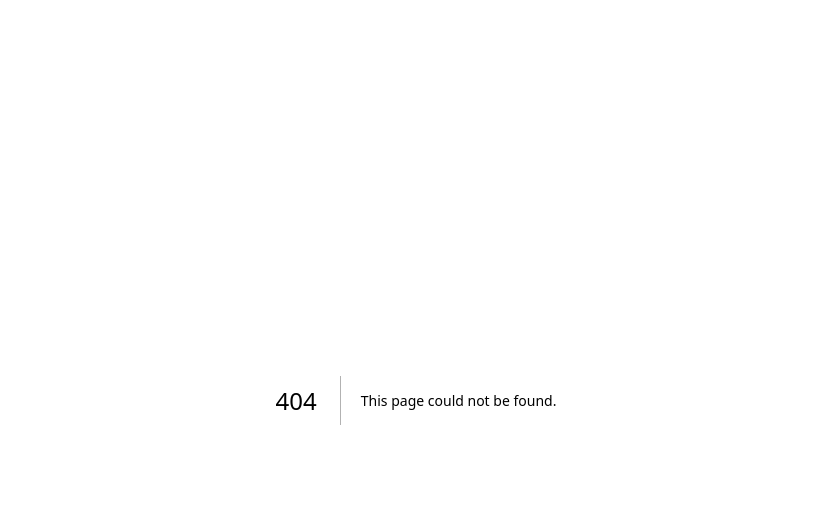
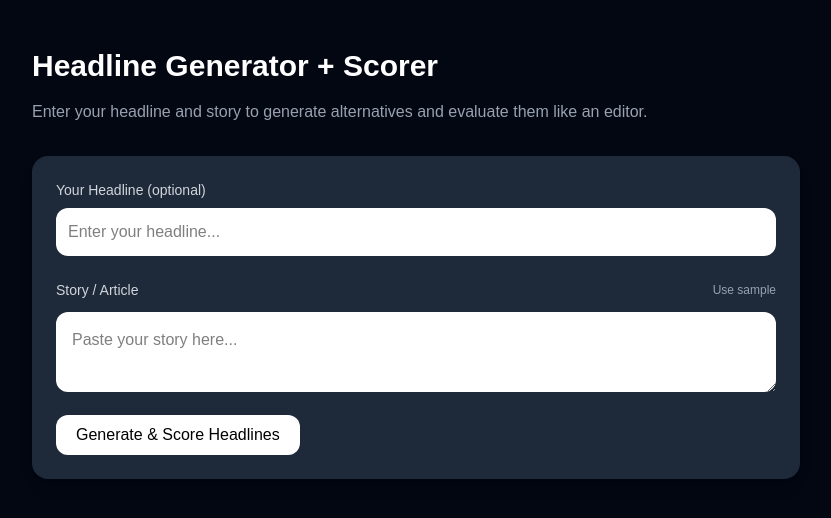
Before and after one commit to KestCo/my-portfolio, a Next.js app: page /projects/headline-tool in a window 1280 px wide. Before the commit this address had no page. Shown: the top 518 px of the page, without its empty margins (224-1055 px from the left). Built offline with nearby package versions, Linux system fonts and the light colour scheme.

Commit message:
add headline tool to homepage

```diff
--- a/app/page.tsx
+++ b/app/page.tsx
@@ -3,7 +3,7 @@ import Link from "next/link";
 export default function Home() {
   return (
     <main className="min-h-screen bg-black text-white px-6 py-16">
-      <div className="max-w-5xl mx-auto">
+      <div className="max-w-6xl mx-auto">
 
         {/* Hero Section */}
         <section className="mb-24">
@@ -39,20 +39,20 @@ export default function Home() {
         <section id="projects" className="mb-24">
           <h2 className="text-2xl font-semibold mb-10">Featured Work</h2>
 
-          <div className="grid md:grid-cols-3 gap-8">
+          <div className="grid md:grid-cols-2 lg:grid-cols-4 gap-6">
 
             {/* Automation */}
             <Link
               href="/projects/automation"
-              className="group border border-gray-800 rounded-2xl p-8 hover:border-gray-500 transition"
+              className="group border border-gray-800 rounded-2xl p-6 hover:border-gray-500 transition"
             >
-              <h3 className="text-xl font-semibold mb-3 group-hover:underline">
+              <h3 className="text-lg font-semibold mb-2 group-hover:underline">
                 Automation Systems
               </h3>
-              <p className="text-gray-400 mb-6">
-                AI-powered tools and workflows for headline writing, page automation and content production efficiency.
+              <p className="text-gray-400 text-sm mb-4">
+                AI-powered workflows for headline writing, layout automation and newsroom efficiency.
               </p>
-              <span className="text-sm text-gray-500 group-hover:text-white transition">
+              <span className="text-xs text-gray-500 group-hover:text-white transition">
                 View demos →
               </span>
             </Link>
@@ -60,31 +60,47 @@ export default function Home() {
             {/* Apps */}
             <Link
               href="/projects/apps"
-              className="group border border-gray-800 rounded-2xl p-8 hover:border-gray-500 transition"
+              className="group border border-gray-800 rounded-2xl p-6 hover:border-gray-500 transition"
             >
-              <h3 className="text-xl font-semibold mb-3 group-hover:underline">
+              <h3 className="text-lg font-semibold mb-2 group-hover:underline">
                 Apps & Interactive Tools
               </h3>
-              <p className="text-gray-400 mb-6">
-                Interactive applications exploring logic, feedback systems and user-driven experiences.
+              <p className="text-gray-400 text-sm mb-4">
+                Interactive applications exploring logic, feedback and user-driven systems.
               </p>
-              <span className="text-sm text-gray-500 group-hover:text-white transition">
+              <span className="text-xs text-gray-500 group-hover:text-white transition">
                 View demos →
+              </span>
+            </Link>
+
+            {/* Headline Tool */}
+            <Link
+              href="/projects/headline-tool"
+              className="group border border-gray-800 rounded-2xl p-6 hover:border-gray-500 transition"
+            >
+              <h3 className="text-lg font-semibold mb-2 group-hover:underline">
+                Headline Generator + Scorer
+              </h3>
+              <p className="text-gray-400 text-sm mb-4">
+                A custom tool that generates, scores and ranks headlines using editorial constraints and context.
+              </p>
+              <span className="text-xs text-gray-500 group-hover:text-white transition">
+                Try the tool →
               </span>
             </Link>
 
             {/* Guide */}
             <Link
               href="/projects/how-this-site-was-built"
-              className="group border border-gray-800 rounded-2xl p-8 hover:border-gray-500 transition"
+              className="group border border-gray-800 rounded-2xl p-6 hover:border-gray-500 transition"
             >
-              <h3 className="text-xl font-semibold mb-3 group-hover:underline">
-                How This Site Was Built
+              <h3 className="text-lg font-semibold mb-2 group-hover:underline">
+                How this site was built
               </h3>
-              <p className="text-gray-400 mb-6">
-                A step-by-step guide showing how this portfolio was built and deployed using Next.js, GitHub and Vercel.
+              <p className="text-gray-400 text-sm mb-4">
+                A step-by-step guide showing how this portfolio was built and deployed.
               </p>
-              <span className="text-sm text-gray-500 group-hover:text-white transition">
+              <span className="text-xs text-gray-500 group-hover:text-white transition">
                 View guide →
               </span>
             </Link>
@@ -101,11 +117,9 @@ export default function Home() {
             <br /><br />
             My path shifted into production and design in Carson City, Nevada, then expanded further in Austin, Texas, where I led design teams responsible for multiple publications. I continued taking on broader operational roles in Killeen and Houston, working across copy editing, production systems and team management.
             <br /><br />
-            Along the way, I started noticing the same themes showing up everywhere — in the Wall Street Journal, the New York Times, CNBC and across our own Texas publications: automation, AI, and the future of work. That curiosity turned into focus. About five years ago, I began working directly with automation systems through Stibo, helping develop template and layout systems as part of Hearst’s early push into production automation.
+            Along the way, I started noticing recurring themes across major publications — automation, AI and the future of work. That curiosity led me to build tools and systems that improve efficiency and output.
             <br /><br />
-            From there, I wanted to understand AI more deeply, so I started building. I trained tools using a Hearst stylebook, grammar references and dictionaries to see how far I could push them in real editorial workflows. That experimentation turned into practical systems—GPT tools, automation workflows and the projects showcased on this site.
-            <br /><br />
-            I’m entirely self-taught, and I tend to work across disciplines rather than within one lane — connecting ideas between journalism, technology and operations. That cross-pollination is what drives most of what I build: tools that are grounded in real workflows but shaped by experimentation, curiosity and the user experience.
+            I’m entirely self-taught and tend to work across disciplines, connecting ideas between journalism, technology and operations.
             <br /><br />
             Outside of work, I played college football and paint — two disciplines that continue to shape how I approach structure, creativity and problem-solving.
           </p>
--- /dev/null
+++ b/app/projects/headline-tool/page.tsx
@@ -0,0 +1,246 @@
+"use client";
+
+import { useState } from "react";
+
+function scoreHeadline(headline: string, story: string) {
+  const words = headline.split(" ");
+
+  let clarity = words.length > 4 ? 8 : 6;
+  let brevity = words.length <= 12 ? 9 : 6;
+
+  let verbStrength = /announces|reveals|launches|approves|rejects|wins|loses/i.test(headline)
+    ? 9
+    : 6;
+
+  let specificity =
+    /\d|Houston|Mayor|City|Texas/i.test(headline) ? 8 : 6;
+
+  let contextMatch = story
+    .toLowerCase()
+    .includes(words[0]?.toLowerCase())
+    ? 8 : 6;
+
+  let total =
+    (clarity + brevity + verbStrength + specificity + contextMatch) / 5;
+
+  return {
+    clarity,
+    brevity,
+    verbStrength,
+    specificity,
+    contextMatch,
+    total: total.toFixed(1),
+  };
+}
+
+const ranges = [
+  { label: "H1", min: 62, max: 68 },
+  { label: "H2", min: 57, max: 63 },
+  { label: "H3", min: 52, max: 58 },
+  { label: "H4", min: 47, max: 53 },
+  { label: "H5", min: 42, max: 48 },
+  { label: "H6", min: 37, max: 43 },
+];
+
+function adjustLength(text: string, min: number, max: number) {
+  let result = text;
+
+  while (result.length < min) {
+    result += " more";
+  }
+
+  if (result.length > max) {
+    result = result.slice(0, max);
+  }
+
+  return result;
+}
+
+export default function HeadlineTool() {
+  const [story, setStory] = useState("");
+  const [userHeadline, setUserHeadline] = useState("");
+  const [results, setResults] = useState<any[]>([]);
+  const [userScore, setUserScore] = useState<any>(null);
+  const [loading, setLoading] = useState(false);
+
+  const fillSample = () => {
+    setStory(
+      "The Houston City Council approved a major downtown redevelopment plan Tuesday that will bring new housing, retail, and public spaces to the area over the next five years."
+    );
+    setUserHeadline("");
+  };
+
+  const generateHeadlines = () => {
+    if (!story) return;
+
+    setLoading(true);
+
+    setTimeout(() => {
+      const base = [
+        "City announces new downtown redevelopment plan",
+        "Officials reveal major changes to downtown project",
+        "New plan could reshape Houston downtown area",
+        "Downtown redevelopment plan approved by city council",
+        "City leaders move forward with new downtown plan",
+        "New downtown plan moves ahead after approval",
+      ];
+
+      const generated = ranges.map((range, i) => {
+        const adjusted = adjustLength(base[i], range.min, range.max);
+
+        return {
+          label: range.label,
+          text: adjusted,
+          length: adjusted.length,
+          score: scoreHeadline(adjusted, story),
+        };
+      });
+
+      const best = generated.reduce((prev, current) =>
+        parseFloat(prev.score.total) > parseFloat(current.score.total)
+          ? prev
+          : current
+      );
+
+      setResults(
+        generated.map((g) => ({
+          ...g,
+          isBest: g.text === best.text,
+        }))
+      );
+
+      if (userHeadline) {
+        setUserScore({
+          text: userHeadline,
+          length: userHeadline.length,
+          score: scoreHeadline(userHeadline, story),
+        });
+      }
+
+      setLoading(false);
+    }, 600);
+  };
+
+  return (
+    <main className="min-h-screen bg-gray-950 text-white px-6 py-12">
+      <div className="max-w-3xl mx-auto">
+
+        <h1 className="text-3xl font-bold mb-4">
+          Headline Generator + Scorer
+        </h1>
+
+        <p className="text-gray-400 mb-8">
+          Enter your headline and story to generate alternatives and evaluate them like an editor.
+        </p>
+
+        {/* INPUT CARD */}
+        <div className="bg-gray-800 p-6 rounded-2xl mb-8 shadow-lg">
+
+          {/* HEADLINE FIRST */}
+          <label className="block text-sm text-gray-300 mb-2">
+            Your Headline (optional)
+          </label>
+
+          <input
+            className="w-full p-3 rounded-xl bg-white text-black mb-6"
+            placeholder="Enter your headline..."
+            value={userHeadline}
+            onChange={(e) => setUserHeadline(e.target.value)}
+          />
+
+          {/* STORY SECOND */}
+          <div className="flex justify-between items-center mb-3">
+            <label className="text-sm text-gray-300">
+              Story / Article
+            </label>
+
+            <button
+              onClick={fillSample}
+              className="text-xs text-gray-400 hover:text-white"
+            >
+              Use sample
+            </button>
+          </div>
+
+          <textarea
+            className="w-full p-4 rounded-xl bg-white text-black mb-4"
+            placeholder="Paste your story here..."
+            value={story}
+            onChange={(e) => setStory(e.target.value)}
+          />
+
+          <button
+            onClick={generateHeadlines}
+            className="bg-white text-black px-5 py-2 rounded-xl font-medium hover:opacity-80 transition"
+          >
+            {loading ? "Analyzing..." : "Generate & Score Headlines"}
+          </button>
+
+        </div>
+
+        {/* USER HEADLINE */}
+        {userScore && (
+          <div className="mb-8 border border-gray-700 p-4 rounded-xl bg-gray-800">
+            <h2 className="text-lg font-semibold mb-2">
+              Your Headline
+            </h2>
+
+            <div className="flex justify-between">
+              <p>{userScore.text}</p>
+              <span className="text-xs text-gray-400">
+                {userScore.length} chars
+              </span>
+            </div>
+
+            <p className="text-sm mt-2">
+              Score: <strong>{userScore.score.total}/10</strong>
+            </p>
+          </div>
+        )}
+
+        {/* RESULTS */}
+        <div className="space-y-6">
+          {results.map((r, i) => (
+            <div
+              key={i}
+              className={`p-5 rounded-xl ${
+                r.isBest
+                  ? "border border-green-500 bg-green-900/20"
+                  : "border border-gray-700 bg-gray-800"
+              }`}
+            >
+              <div className="flex justify-between items-center mb-2">
+                <h2 className="text-lg font-semibold">
+                  {r.label}: {r.text}
+                </h2>
+
+                <span className="text-xs text-gray-400">
+                  {r.length} chars
+                </span>
+              </div>
+
+              {r.isBest && (
+                <p className="text-green-400 text-sm mb-2">
+                  ⭐ Recommended
+                </p>
+              )}
+
+              <p className="text-sm mb-3">
+                Score: <strong>{r.score.total}/10</strong>
+              </p>
+
+              <div className="text-xs text-gray-400 grid grid-cols-2 gap-2">
+                <p>Clarity: {r.score.clarity}</p>
+                <p>Brevity: {r.score.brevity}</p>
+                <p>Verb Strength: {r.score.verbStrength}</p>
+                <p>Specificity: {r.score.specificity}</p>
+                <p>Context Match: {r.score.contextMatch}</p>
+              </div>
+            </div>
+          ))}
+        </div>
+
+      </div>
+    </main>
+  );
+}
```
